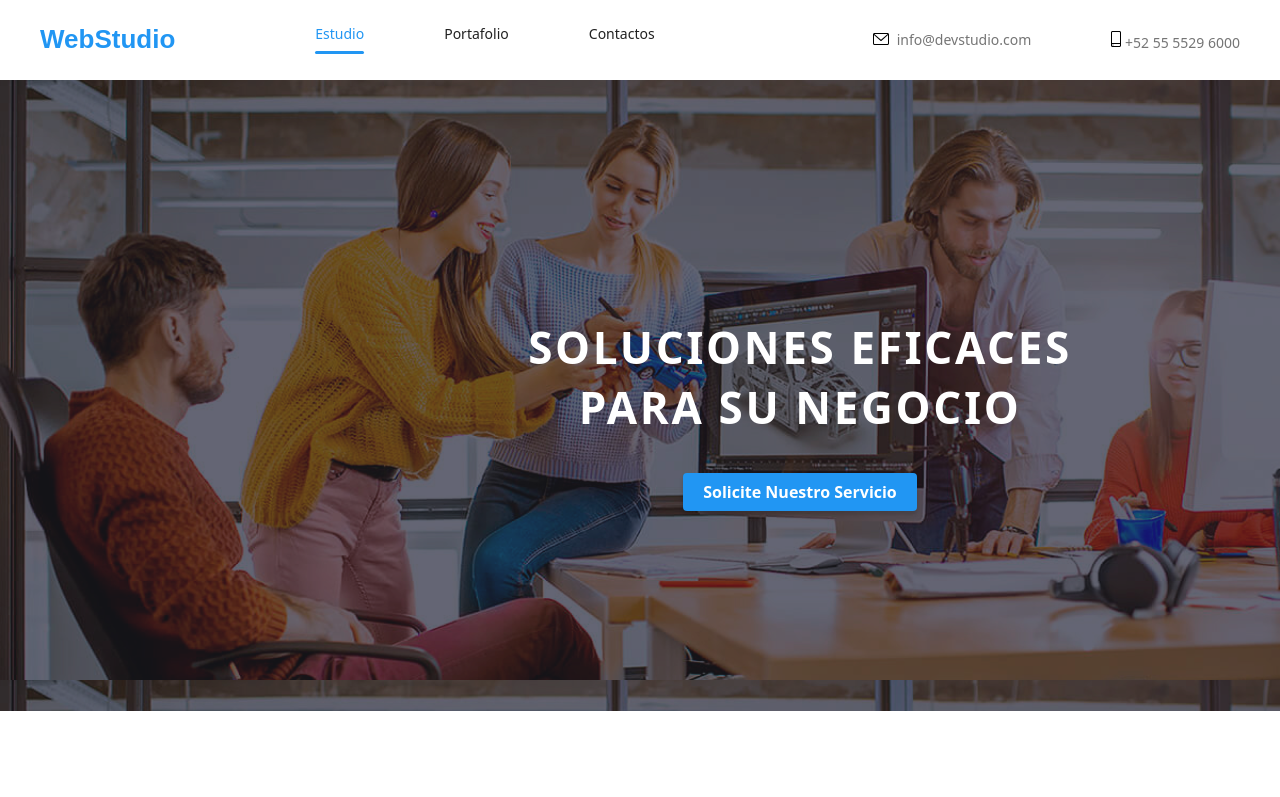
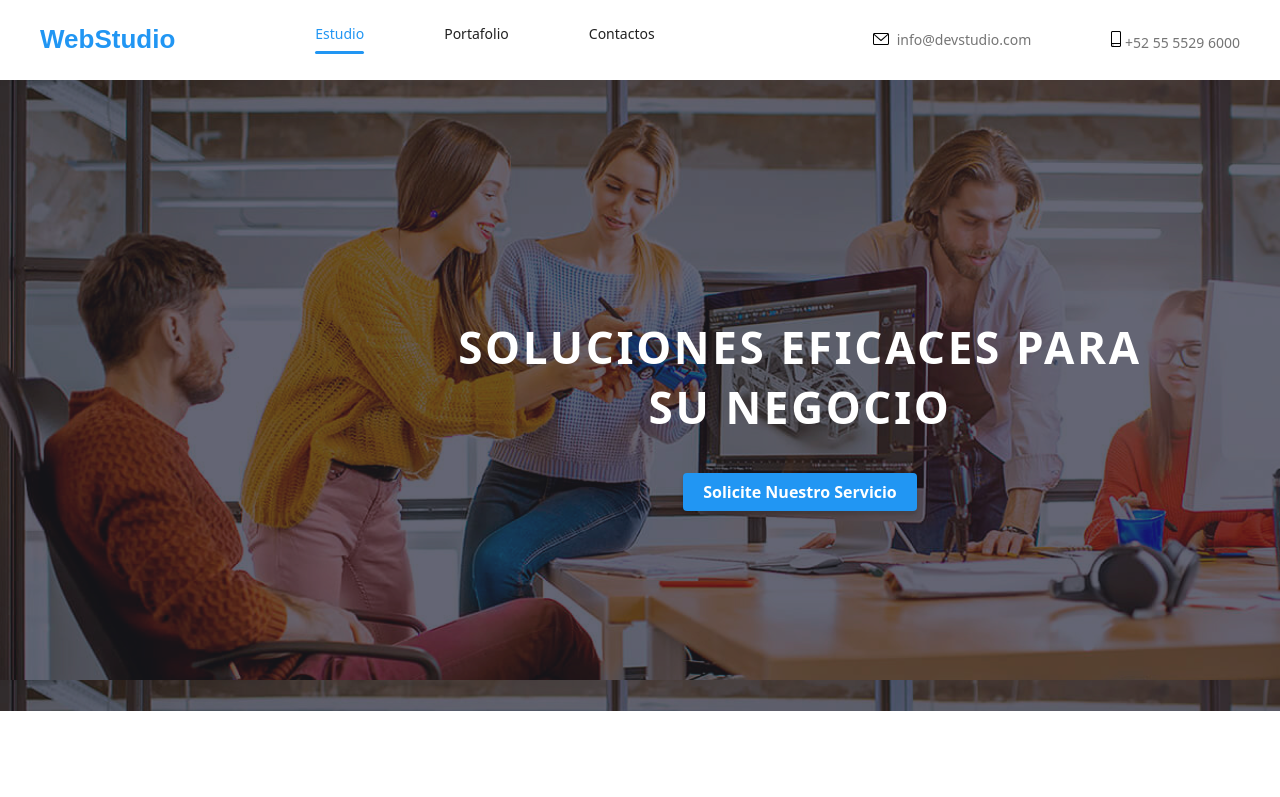
Before and after one commit to OscarPreciado/goit-markup-hw-06, a plain HTML site: page index.html in a window 1280 px wide. Shown: the top 797 px of the page. Drawn offline with Linux system fonts and the light colour scheme; a web font is replaced by a local one.

Commit message:
centrar letras de banner fix

```diff
--- a/css/styles.css
+++ b/css/styles.css
@@ -120,7 +120,7 @@ a {
 .banner {
     background-color: var(--banner-color);
     text-align: center;
-    padding: 200px 500px;
+    padding: 200px 450px;
     background-blend-mode: overlay;
     position: relative;
     background: url("../images/img-overlay.png");
```
